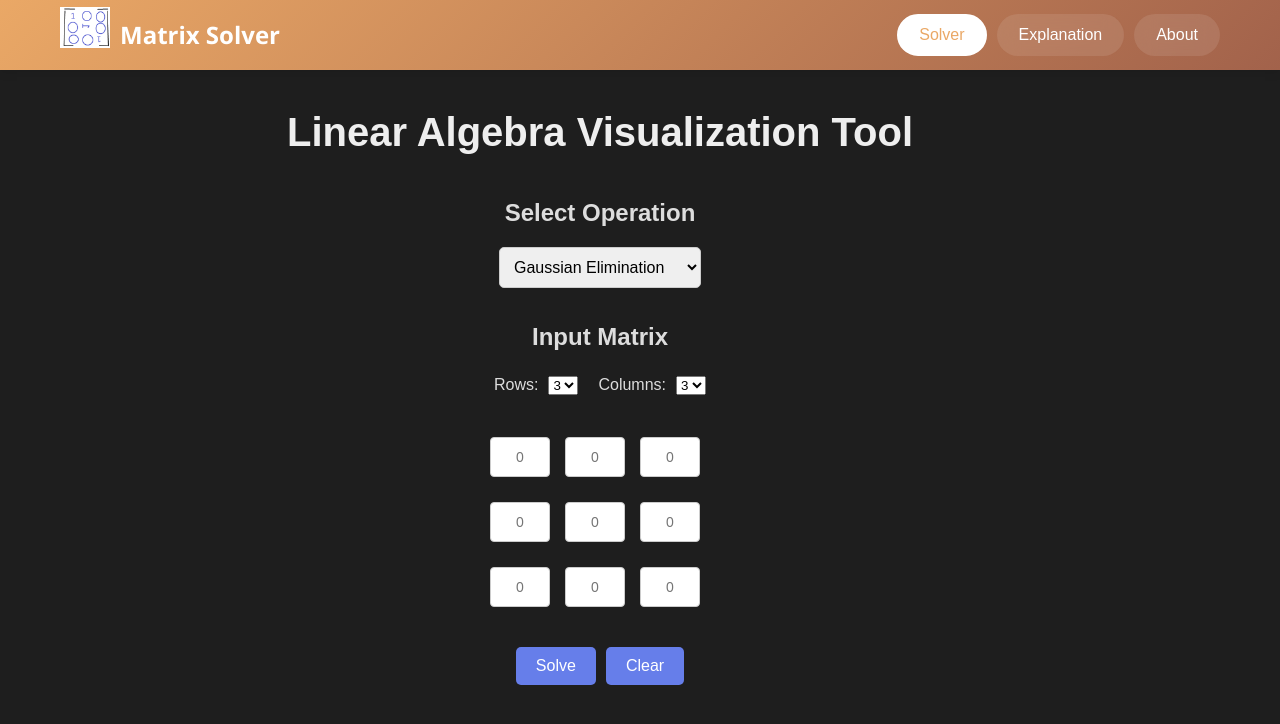
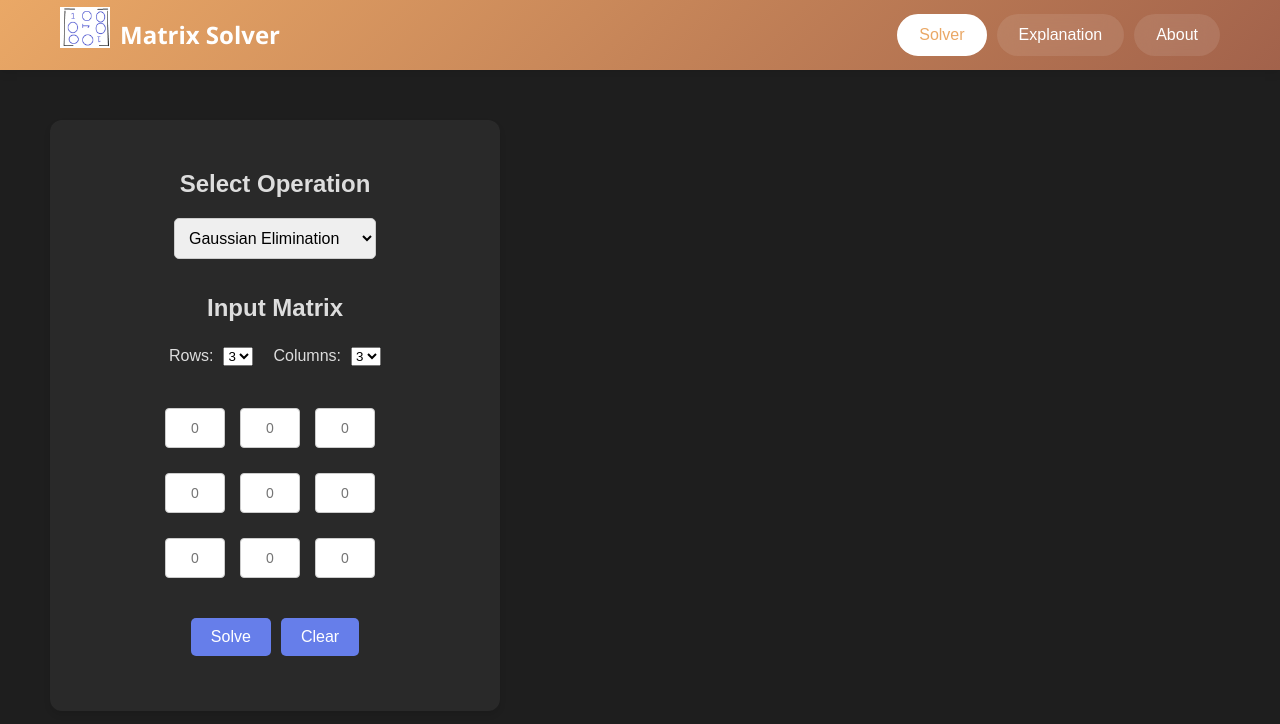
Before and after one commit to rachelannec/matrix-solver, a React (Vite) app: page / in a window 1280 px wide. Shown: the top 724 px of the page. Built offline with nearby package versions, Linux system fonts and the light colour scheme; the HTML template or start-up script is replaced by a standard one.

Commit message:
make the site 2 column; 1 for input matrix, 1 for solution step & final answer (just for laptop, fullscreen)

```diff
--- a/src/App.css
+++ b/src/App.css
@@ -56,3 +56,67 @@ h2 {
     font-size: 14px;
     margin-top: 10px;
 }
+
+/* Two-column layout for solver */
+.solver-layout {
+    display: grid;
+    grid-template-columns: 1fr;
+    gap: 30px;
+    width: 100%;
+    max-width: 1600px;
+    margin: 0 auto;
+    padding: 20px;
+}
+
+/* Desktop/Laptop view - 2 columns */
+@media (min-width: 1024px) {
+    .solver-layout {
+        grid-template-columns: 450px 1fr;
+        gap: 40px;
+    }
+
+    .input-column {
+        position: sticky;
+        top: 150px;
+        height: fit-content;
+        /* Removed max-height and overflow-y to prevent scrolling */
+    }
+
+    .output-column {
+        min-width: 0; /* Allows proper text wrapping */
+    }
+}
+
+/* Tablet view - still single column */
+@media (min-width: 768px) and (max-width: 1023px) {
+    .solver-layout {
+        grid-template-columns: 1fr;
+        max-width: 800px;
+    }
+}
+
+/* Mobile view - single column */
+@media (max-width: 767px) {
+    .solver-layout {
+        grid-template-columns: 1fr;
+        padding: 10px;
+        gap: 20px;
+    }
+
+    .container {
+        padding: 10px;
+    }
+}
+
+.input-column {
+    background: rgba(255, 255, 255, 0.05);
+    padding: 25px;
+    border-radius: 12px;
+    box-shadow: 0 4px 6px rgba(0, 0, 0, 0.1);
+}
+
+.output-column {
+    display: flex;
+    flex-direction: column;
+    gap: 30px;
+}
--- a/src/App.tsx
+++ b/src/App.tsx
@@ -64,14 +64,26 @@ function App() {
             <div className="container">
                 {currentTab === 'solver' && (
                     <>
-                        <h1>Linear Algebra Visualization Tool</h1>
+                        {/* <h1 style={{ textAlign: 'center', marginBottom: '30px', fontSize: '32px' }}>
+                            Matrix Solver
+                        </h1> */}
+
+                        <div className="solver-layout">
+                            {/* Left Column: Input */}
+                            <div className="input-column">
                                 <OperationSelector
                                     selectedOperation={operation}
                                     onOperationChange={setOperation}
                                 />
                                 <MatrixInput onMatrixInput={handleMatrixInput} />
+                            </div>
+
+                            {/* Right Column: Steps & Solution */}
+                            <div className="output-column">
                                 {steps.length > 0 && <StepVisualization steps={steps} />}
                                 {solution && <SolutionDisplay solution={solution} />}
+                            </div>
+                        </div>
                     </>
                 )}
 
@@ -85,7 +97,7 @@ function App() {
                             understand linear algebra concepts through interactive visualization and
                             step-by-step solutions.
                         </p>
-                        <p style={{ marginTop: '30px', color: '#a2624b ', fontSize: '20px', fontWeight: 'bold' }}>
+                        <p style={{ marginTop: '30px', color: '#a2624b', fontSize: '20px', fontWeight: 'bold' }}>
                             Version 1.1.0
                         </p>
                     </div>
```
Lines whose indentation alone changed are shown as unchanged.
